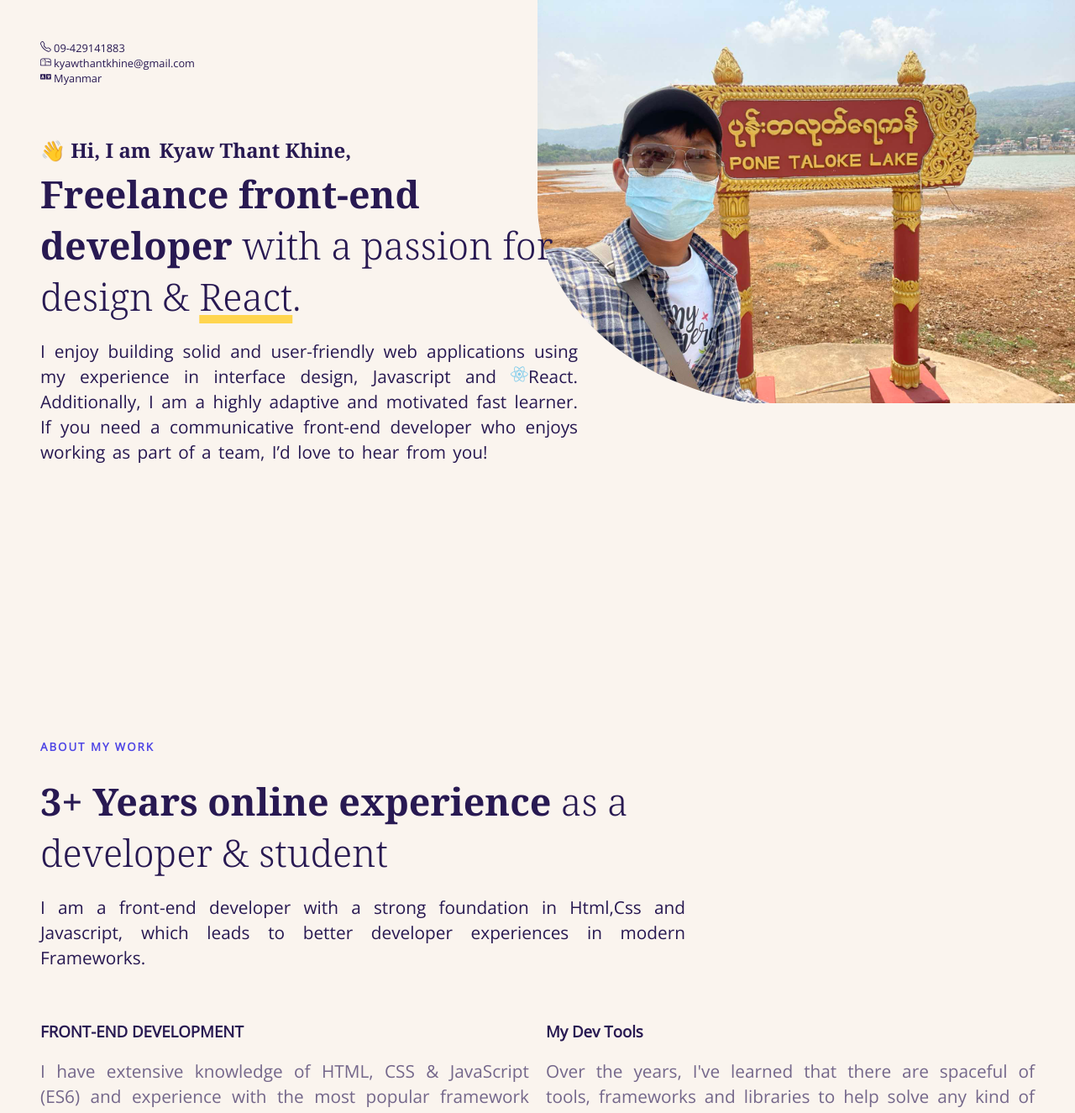
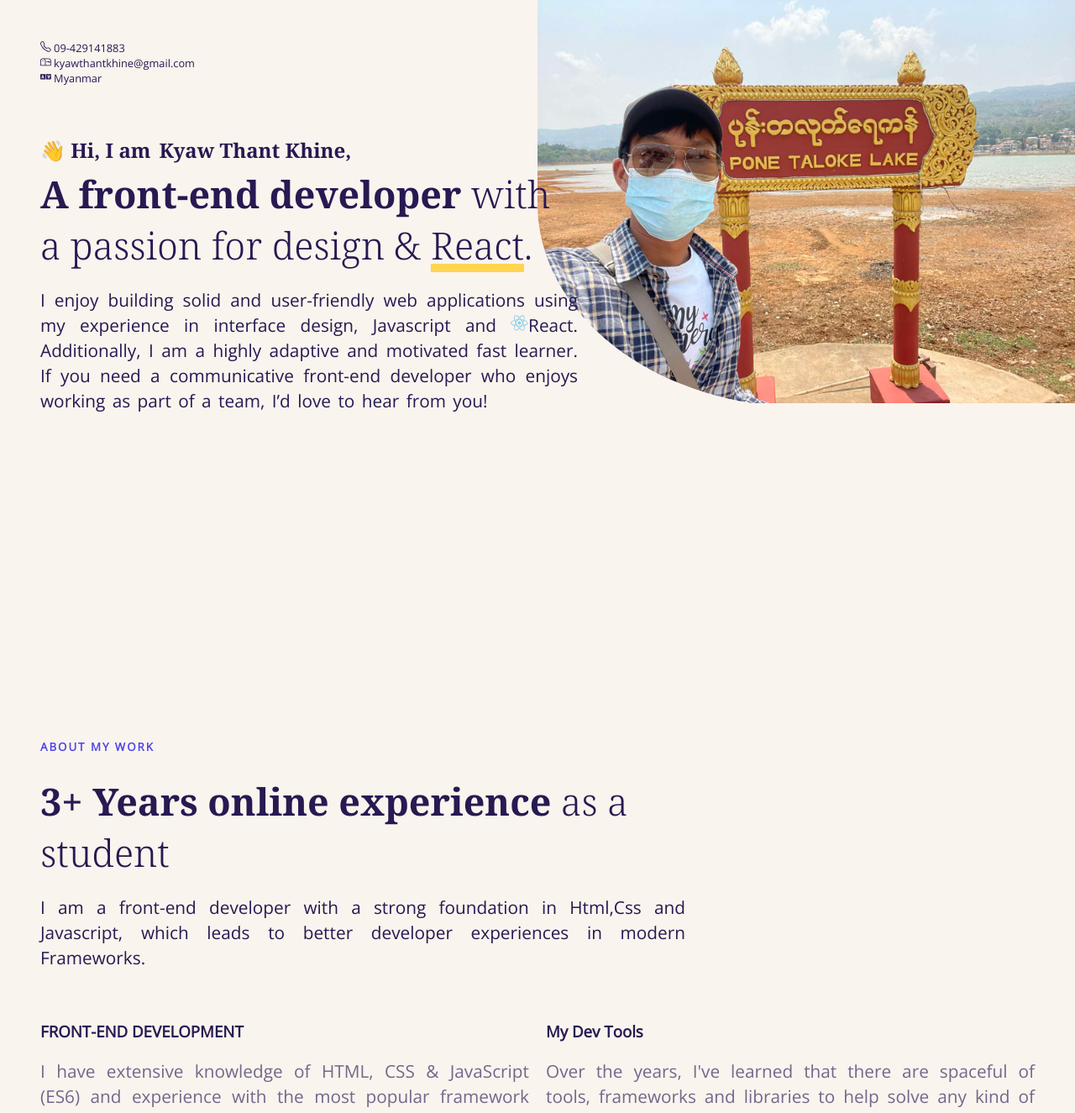
Before and after one commit to kyawtk/myPortfolio, a React (Vite) app: page / in a window 1280 px wide. Shown: the top 1325 px of the page at 84% size. Built offline with nearby package versions, Linux system fonts and the light colour scheme.

Commit message:
Update Home.jsx

```diff
--- a/src/pages/Home.jsx
+++ b/src/pages/Home.jsx
@@ -64,7 +64,7 @@
           👋 Hi, I am <span> Kyaw Thant Khine,</span>{" "}
         </h2>
         <h1 className="headding">
-          <span className="bold">Freelance front-end developer</span> with a
+          <span className="bold">A front-end developer</span> with a
           passion for design &{" "}
           <span className="underline big-underline">React</span>.
         </h1>
@@ -99,7 +99,7 @@
       <div className="about">
         <h1 className="headding">
           <span className="bold">3+ Years online experience </span>as a
-          developer & student
+          student
         </h1>
         <p>
           I am a front-end developer with a strong foundation in Html,Css and
```
